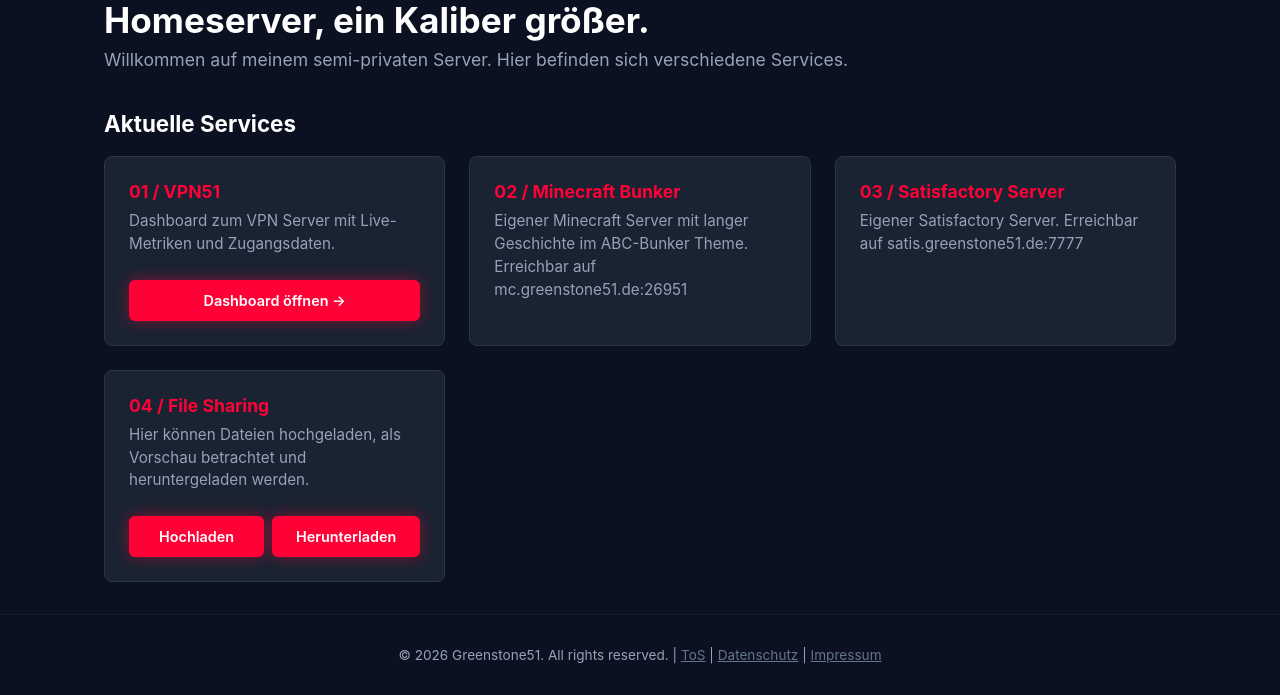
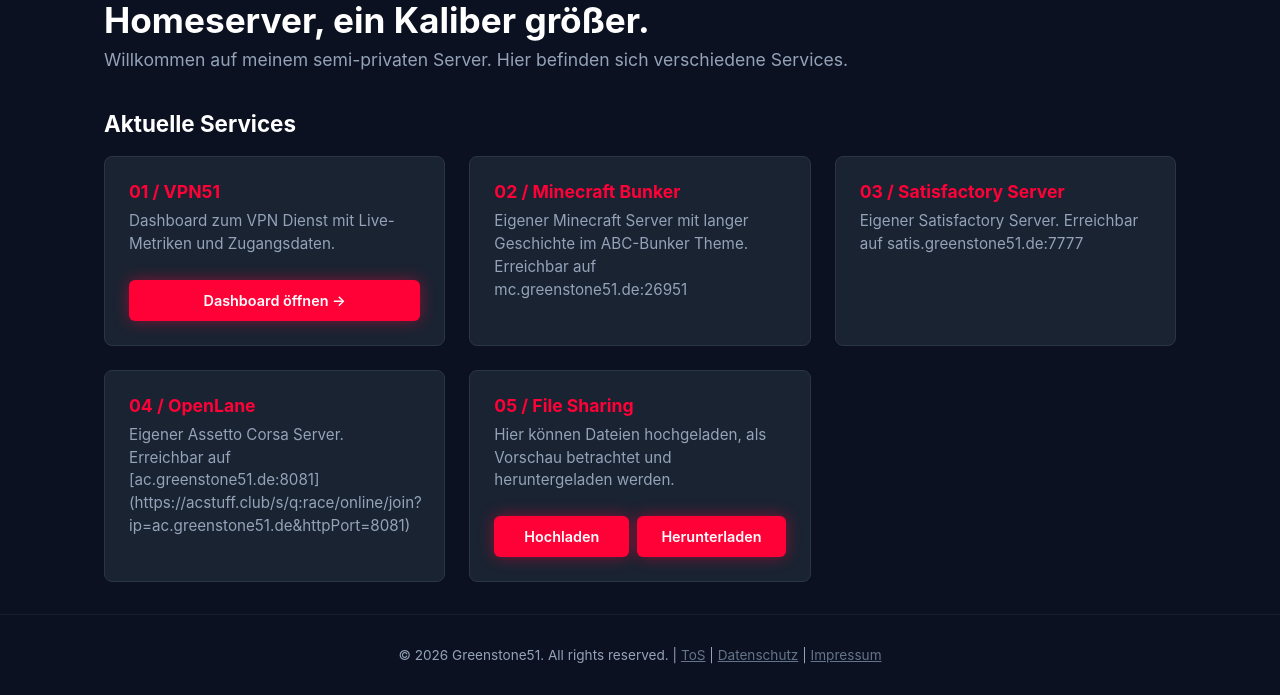
Before and after one commit to Greenstone51/Website, a Flask app: page / in a window 1280 px wide. Shown: the part 121-816 px from the top of the page. Run offline with Flask 3, Linux system fonts and the light colour scheme.

Commit message:
Update index.html
add OpenLane card

```diff
--- a/templates/index.html
+++ b/templates/index.html
@@ -72,7 +72,7 @@
             <div class="card">
                 <div>
                     <h3 class="card-title">01 / VPN51</h3>
-                    <p class="card-text mb-15">Dashboard zum VPN Server mit Live-Metriken und Zugangsdaten.</p>
+                    <p class="card-text mb-15">Dashboard zum VPN Dienst mit Live-Metriken und Zugangsdaten.</p>
                 </div>
                 <a href="/vpn51" class="btn-action text-center">Dashboard öffnen &rarr;</a>
             </div>
@@ -93,7 +93,14 @@
 
             <div class="card">
                 <div>
-                    <h3 class="card-title">04 / File Sharing</h3>
+                    <h3 class="card-title">04 / OpenLane</h3>
+                    <p class="card-text">Eigener Assetto Corsa Server. Erreichbar auf [ac.greenstone51.de:8081](https://acstuff.club/s/q:race/online/join?ip=ac.greenstone51.de&httpPort=8081)</p>
+                </div>
+            </div>
+
+            <div class="card">
+                <div>
+                    <h3 class="card-title">05 / File Sharing</h3>
                     <p class="card-text mb-15">Hier können Dateien hochgeladen, als Vorschau betrachtet und heruntergeladen werden.</p>
                 </div>
                 <div class="btn-group">
```
